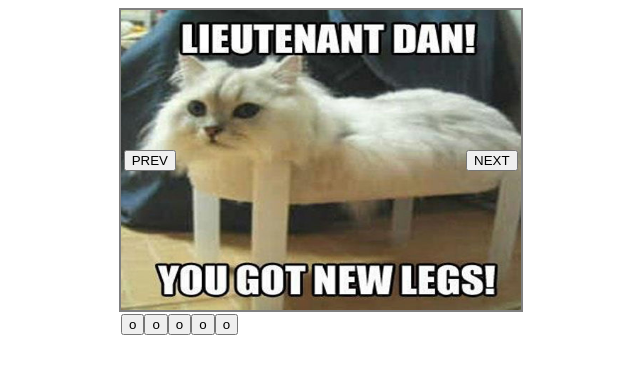
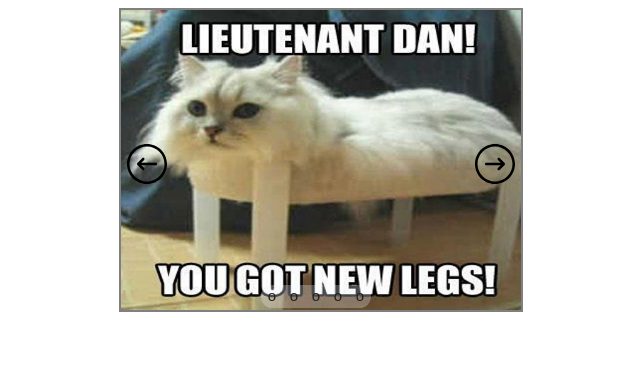
Before and after one commit to Ysweb3/Image-carousel, a plain HTML site: page index.html in a window 1280 px wide. Shown: the whole page, without its empty margins (319-959 px from the left). Drawn offline with Linux system fonts and the light colour scheme.

Commit message:
Add styles

```diff
--- a/index.html
+++ b/index.html
@@ -9,7 +9,7 @@
 </head>
 <body>
     <div id="Carousel-container">
-        <button id="previous-button" onclick="previousImg()">PREV</button>
+        <button id="previous-button" class="nav-btn" onclick="previousImg()"><img src="assets/left-svgrepo-com.svg" alt="PREV" height="40px"></button>
         <div  id="img1">
             <img src="assets/82daf4_ff1c0ff1c7fa4ae59bff4fae6b167008.jpg" alt="" height="300px" width="400px">
         </div>
@@ -26,11 +26,10 @@
             <img src="assets/download (3).jpeg" alt="" height="300px" width="400px">
         </div>
         <!-- remember to update total images and ids after adding new images -->
-        <div id="nav-dots-container">
-            <!-- <button class="nav-dot" id="d1" onclick="navDots('1')">o</button>
-            <button class="nav-dot" id="d2" onclick="navDots('2')">o</button> -->
-        </div>
-        <button id="next-button" onclick="nextImg()">NEXT</button>
+        <span id="nav-dots-container">
+           <!-- navigation dots go here -->
+        </span>
+        <button id="next-button" class="nav-btn" onclick="nextImg()"><img src="assets/left-svgrepo-com.svg" alt="NEXT" height="40px" style="rotate:180deg ;"></button>
     </div>
 </body>
 </html>
--- a/index.js
+++ b/index.js
@@ -60,7 +60,7 @@ function autoLoadNavBtn(){
     for(let i = 1; i <= totalImg;i++){
         nav[i] = document.createElement('button');
         nav[i].textContent = 'o';
-        nav[i].classList.add('nav-dot');
+        nav[i].classList.add('nav-btn');
         nav[i].id = i;
         nav[i].addEventListener('click', navDots)
         navBtnContainer.appendChild(nav[i]);
--- a/style.css
+++ b/style.css
@@ -14,13 +14,49 @@ body{
     visibility: hidden;
     display: none;
 }
+
 #next-button{
     position: absolute;
-    left: 345px;
-    top: 140px;
+    left: 350px;
+    top: 130px;
+    border: none;
+    padding-top: 4px;
+    padding-left: 4px;
+    padding-right: 4px;
 }
 #previous-button{
     position: absolute;
-    right: 345px;
-    top: 140px;
+    right: 350px;
+    top: 130px;
+    border: none;
+    padding-top: 4px;
+    padding-left: 4px;
+    padding-right: 4px;
 }
+#nav-dots-container{
+    position: absolute;
+    top: 275px;
+    left: 140px;
+    background-color: rgba(240, 248, 255, 0.274);
+    border-radius:20px;
+}
+#nav-dots-container > .nav-btn{
+    font-size: 15px;
+    height: 20px;
+    width: 22px;
+    padding-bottom: 19px;
+}
+.nav-btn{
+    background: none;
+    border: none;
+    color: rgb(35, 32, 32);
+    border: 2px solid transparent;
+    padding: 0px;
+
+}
+.nav-btn:hover{
+    border: 2px solid;
+    border-color: rgb(142, 142, 228);
+    border-radius: 10px;
+    background-color: rgba(228, 228, 228, 0.57);
+}
```
Also changed, not shown: assets/left-svgrepo-com.svg (added).
